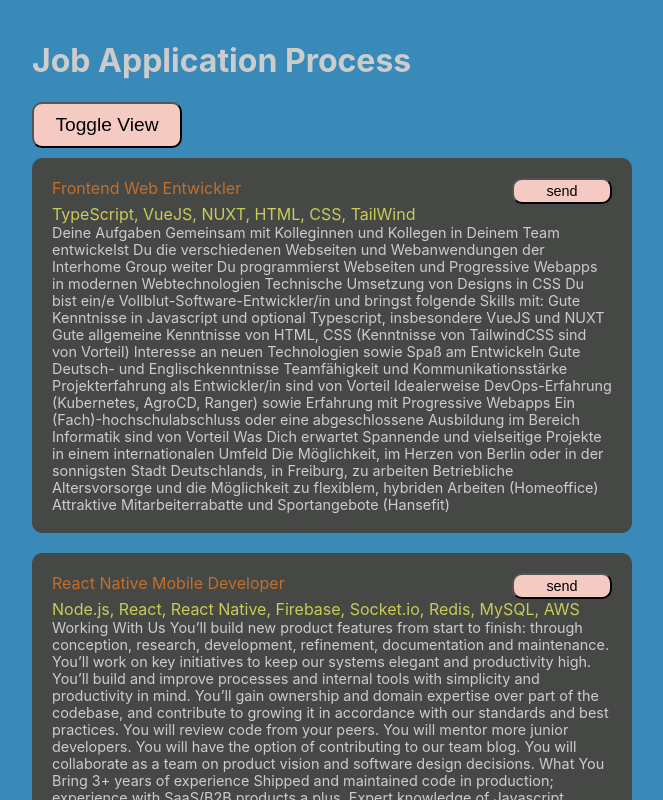
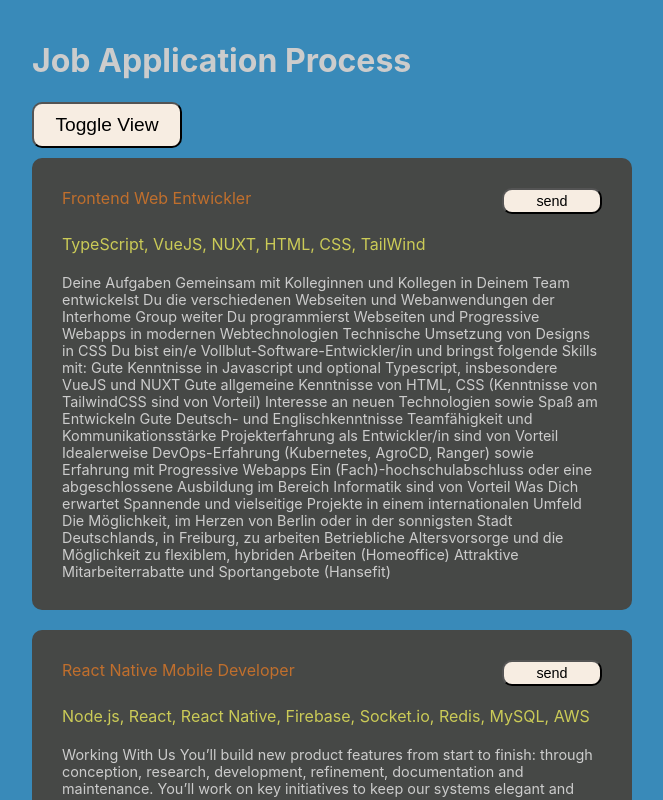
Before and after one commit to bekircbc/job_application_process, a React (Vite) app: page / in a window 1280 px wide. Shown: the top 800 px of the page, without its empty margins (308-971 px from the left). Built offline with nearby package versions, Linux system fonts and the light colour scheme.

Commit message:
hover style to toggle and status added

```diff
--- a/src/App.scss
+++ b/src/App.scss
@@ -11,11 +11,15 @@ body {
 		width: 600px;
 
 		.toggle {
-			background-color: #f5cac3;
+			background-color: #f7ede2;
 			padding: 10px;
 			border-radius: 10px;
 			width: 150px;
 			font-size: 1.2rem;
+		}
+		.toggle:hover {
+			background-color: #fde2e4;
+			color: #495057;
 		}
 
 		.jobs {
@@ -28,6 +32,7 @@ body {
 				.header {
 					display: flex;
 					justify-content: space-between;
+					padding: 10px;
 
 					.position {
 						a {
@@ -40,20 +45,26 @@ body {
 					}
 
 					.status {
-						background-color: #f5cac3;
+						background-color: #f7ede2;
 						padding: 3px;
 						border-radius: 10px;
 						width: 100px;
 						font-size: 0.9rem;
 					}
+					.status:hover {
+						background-color: #fde2e4;
+						color: #495057;
+					}
 				}
 
 				.skills {
 					color: rgb(203, 203, 87);
+					padding: 10px;
 				}
 
 				.bulkText {
 					font-size: 0.9rem;
+					padding: 10px;
 				}
 			}
 
```
